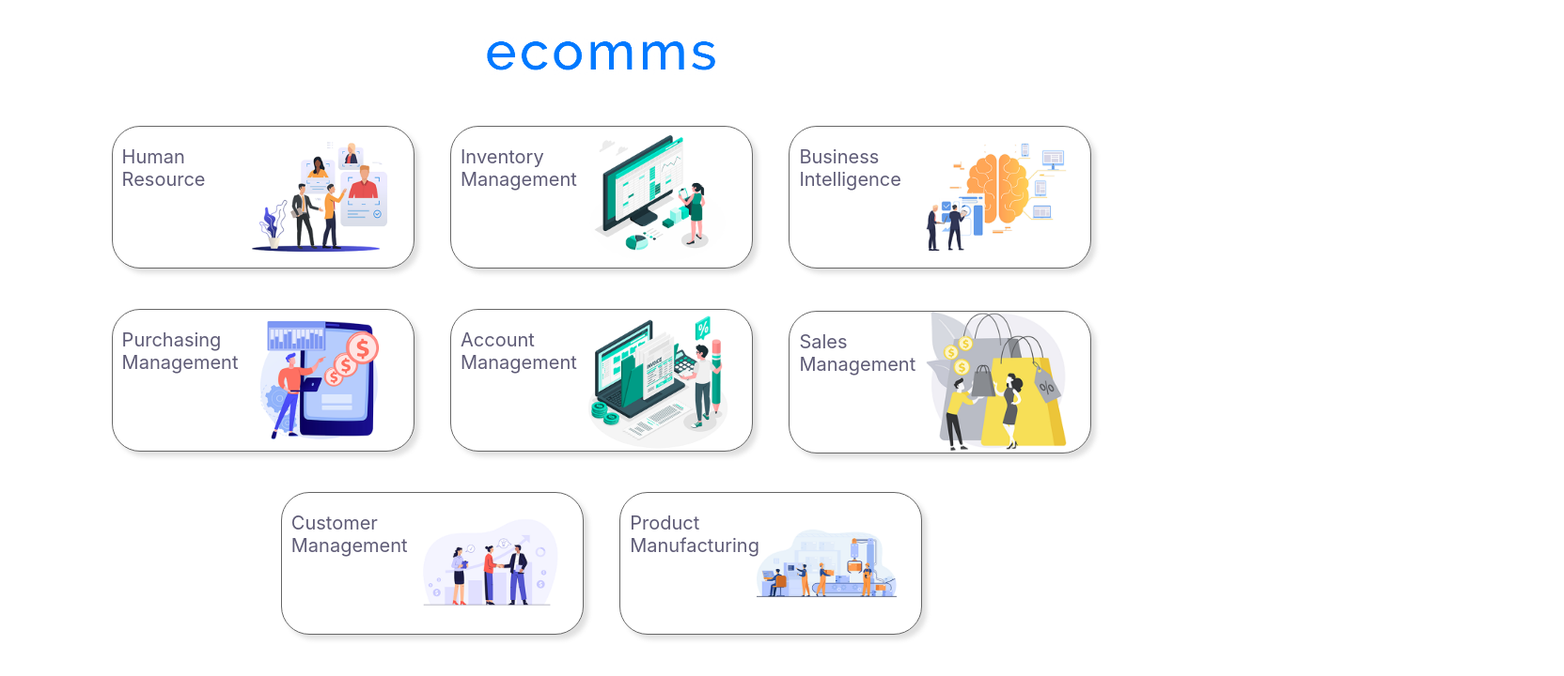
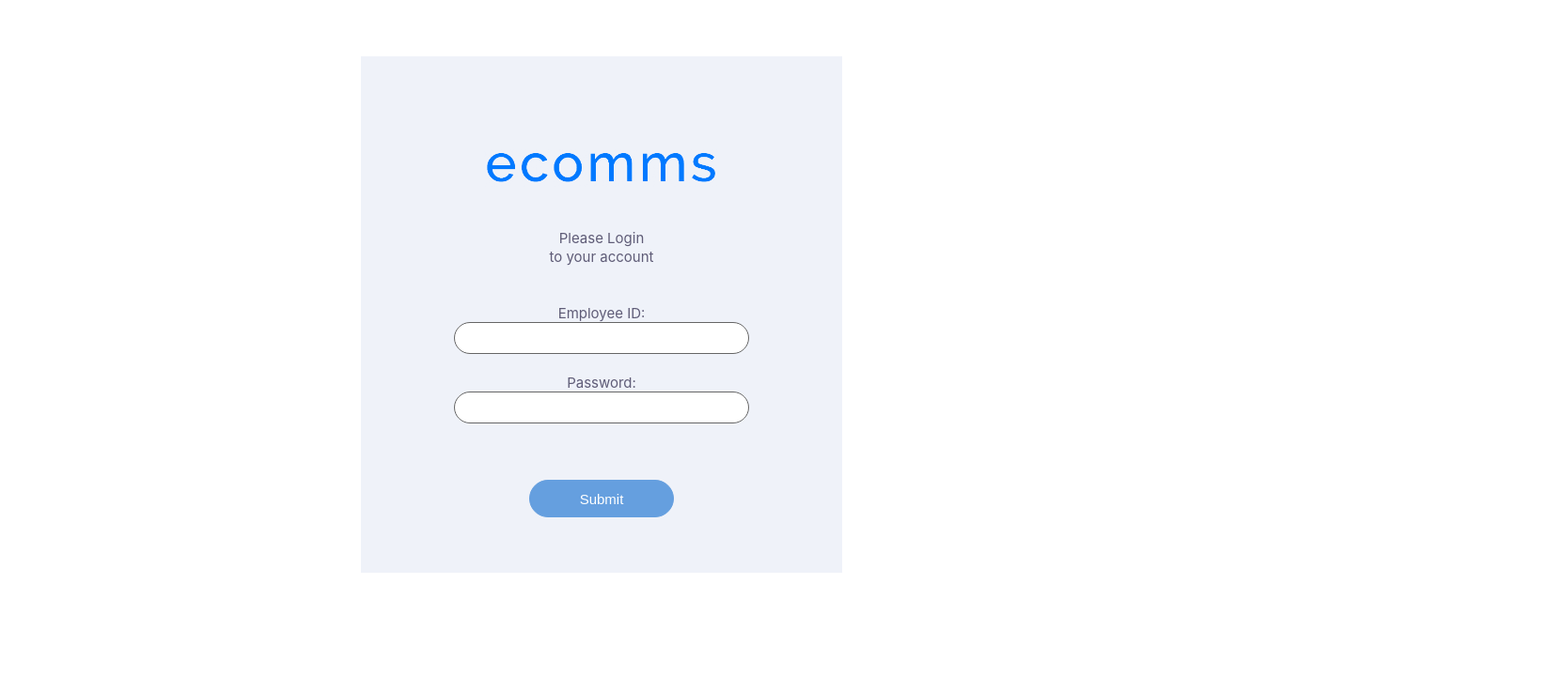
Before and after one commit to Ecommserp/ecomms, a React (Create React App) app: page / in a window 1280 px wide. Shown: the top 720 px of the page at 94% size, 1664 px wide, since content can reach past the window. Built offline with nearby package versions, Linux system fonts and the light colour scheme.

Commit message:
login created

```diff
--- a/package.json
+++ b/package.json
@@ -8,6 +8,7 @@
     "@testing-library/user-event": "^12.8.3",
     "react": "^17.0.2",
     "react-dom": "^17.0.2",
+    "react-router-dom": "^5.2.0",
     "react-scripts": "4.0.3",
     "web-vitals": "^1.1.2"
   },
--- /dev/null
+++ b/src/Login.js
@@ -0,0 +1,34 @@
+import logo from './assets/cyan.png';
+import React, { useState } from "react";
+
+
+
+
+import './login.css';
+
+function Login() {
+  return (
+    <div className="main">
+    <div className="App">
+      <img src={logo} className="App-logo" alt="logo" />
+
+      <form><br /><br />
+      <label className="label">
+    Please Login <br />
+    to your account</label><br /><br /><br />
+      <label className="label">
+  Employee ID:</label> <br />
+  <input className="input" type="text" name="name" /><br /><br />
+
+  <label className="label">
+Password:</label><br />
+<input className="input" type="text" name="name" /><br /><br /><br /><br />
+<input className="button" type="submit" value="Submit" />
+            </form>
+
+    </div>
+    </div>
+  );
+}
+
+export default Login;
--- a/src/index.js
+++ b/src/index.js
@@ -2,13 +2,20 @@ import React from 'react';
 import ReactDOM from 'react-dom';
 import './index.css';
 import App from './App';
+import Login from './Login';
 import reportWebVitals from './reportWebVitals';
+import { Router, Route, IndexRoute, useRouterHistory } from 'react-router';
+
 
 ReactDOM.render(
+
   <React.StrictMode>
-    <App />
+
+    <Login />
+
   </React.StrictMode>,
   document.getElementById('root')
+
 );
 
 // If you want to start measuring performance in your app, pass a function
--- /dev/null
+++ b/src/login.css
@@ -0,0 +1,57 @@
+.main {
+  height: 100%;
+  width: 100%;
+  background-color: #fff;
+  padding-left: 30%;
+  padding-top: 60px;
+
+}
+.App {
+  height: 550px;
+  width: 40%;
+  background-color: #eff2f9;
+}
+
+.App-logo {
+  height: 8vmin;
+  pointer-events: none;
+  padding-top: 5vh;
+}
+
+.label {
+  font-size: 15px;
+  color: #5f5c77;
+}
+
+.input {
+  font-size: 15px;
+  color: #5f5c77;
+  width: 60%;
+  height: 30px;
+  border: 1px solid;
+  border-color: #666666;
+  border-radius: 30px;
+  text-align: center;
+  transition: border-color .5s;
+}
+
+.input:hover {
+  border-color: #659fdf;
+}
+
+.button {
+  font-size: 15px;
+  color: #FFF;
+  background-color: #659fdf;
+  width: 30%;
+  height: 40px;
+  border: 1px solid;
+  border-color: #659fdf;
+  border-radius: 30px;
+  transition: background-color .5s;
+}
+
+.button:hover {
+  background-color: #0079FF;
+  cursor: pointer;
+}
```
Also changed, not shown: src/App.js (+7 -0 lines), 1 other file (tests, documents, lock files or other folders).
